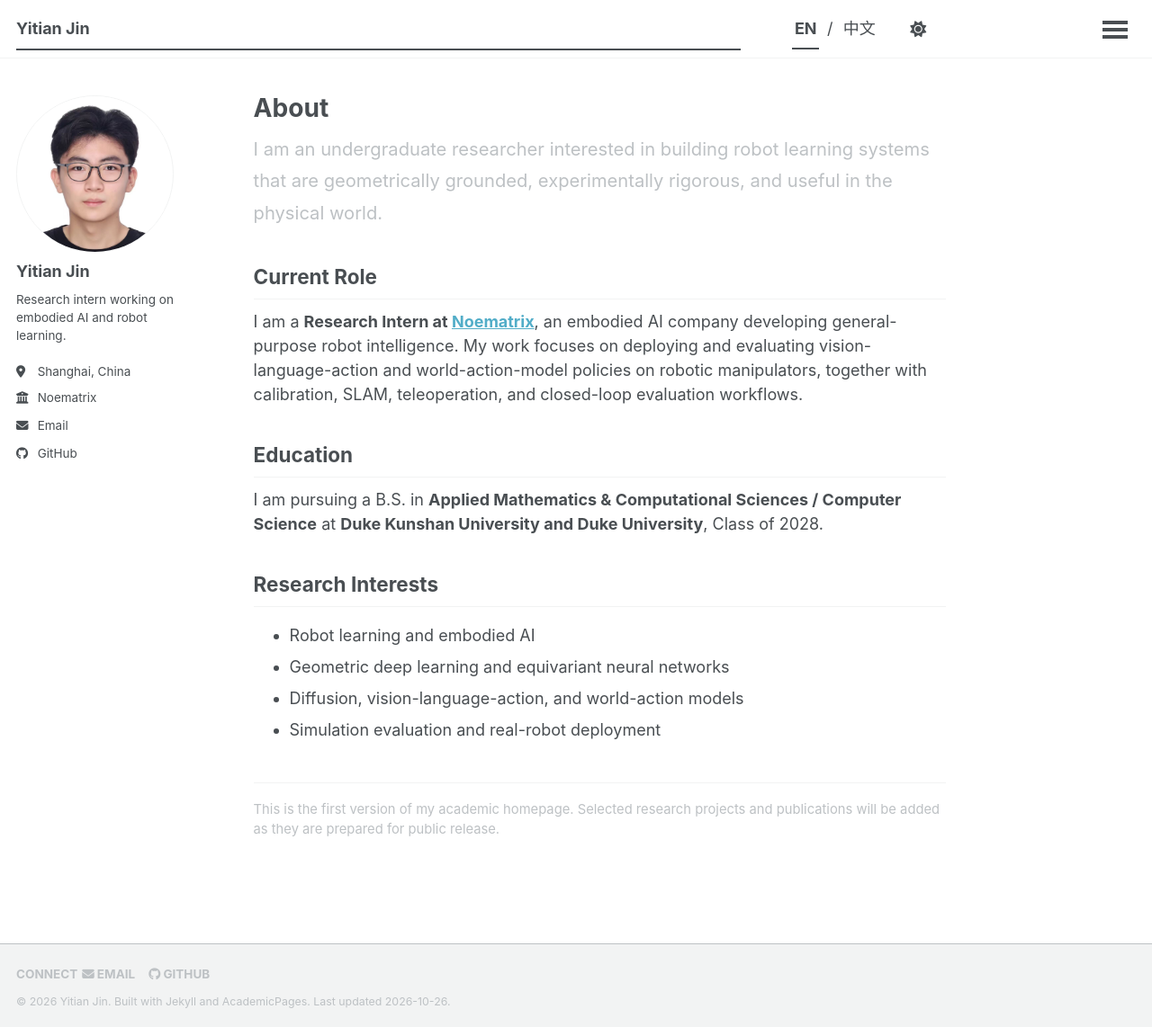
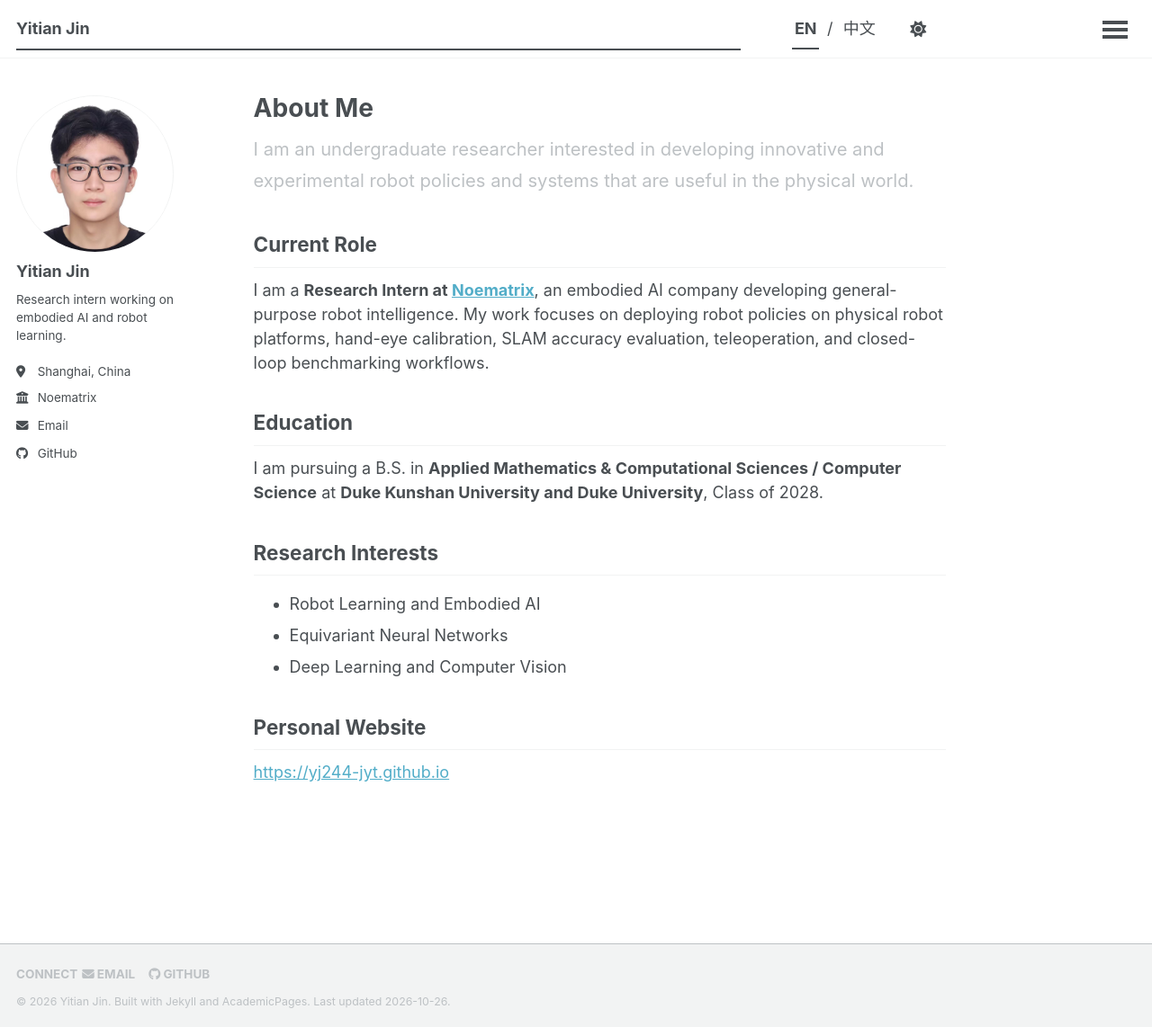
Before and after one commit to yj244-jyt/yj244-jyt.github.io, a Jekyll site: the page built from _pages/about.md, in a window 1280 px wide and 1142 px high. Shown: the whole window at 90% size. Built offline with Jekyll 4.4.1, drawn with Linux system fonts in a browser that asks for light colours; a script that is not in the unit is left out.

Commit message:
Update homepage biography

```diff
--- a/_pages/about.md
+++ b/_pages/about.md
@@ -1,19 +1,19 @@
 ---
 permalink: /
-title: "About"
+title: "About Me"
 lang: en
-description: "Yitian Jin is an undergraduate researcher working on robot learning, embodied AI, and geometric deep learning."
+description: "Yitian Jin is an undergraduate researcher developing innovative and experimental robot policies and systems that are useful in the physical world."
 author_profile: true
 redirect_from:
   - /about/
   - /about.html
 ---
 
-<p class="home-lead">I am an undergraduate researcher interested in building robot learning systems that are geometrically grounded, experimentally rigorous, and useful in the physical world.</p>
+<p class="home-lead">I am an undergraduate researcher interested in developing innovative and experimental robot policies and systems that are useful in the physical world.</p>
 
 ## Current Role
 
-I am a **Research Intern at [Noematrix](https://www.noematrix.ai/en)**, an embodied AI company developing general-purpose robot intelligence. My work focuses on deploying and evaluating vision-language-action and world-action-model policies on robotic manipulators, together with calibration, SLAM, teleoperation, and closed-loop evaluation workflows.
+I am a **Research Intern at [Noematrix](https://www.noematrix.ai/en)**, an embodied AI company developing general-purpose robot intelligence. My work focuses on deploying robot policies on physical robot platforms, hand-eye calibration, SLAM accuracy evaluation, teleoperation, and closed-loop benchmarking workflows.
 
 ## Education
 
@@ -21,9 +21,10 @@ I am pursuing a B.S. in **Applied Mathematics & Computational Sciences / Compute
 
 ## Research Interests
 
-- Robot learning and embodied AI
-- Geometric deep learning and equivariant neural networks
-- Diffusion, vision-language-action, and world-action models
-- Simulation evaluation and real-robot deployment
+- Robot Learning and Embodied AI
+- Equivariant Neural Networks
+- Deep Learning and Computer Vision
 
-<p class="site-note">This is the first version of my academic homepage. Selected research projects and publications will be added as they are prepared for public release.</p>
+## Personal Website
+
+[https://yj244-jyt.github.io](https://yj244-jyt.github.io)
```
